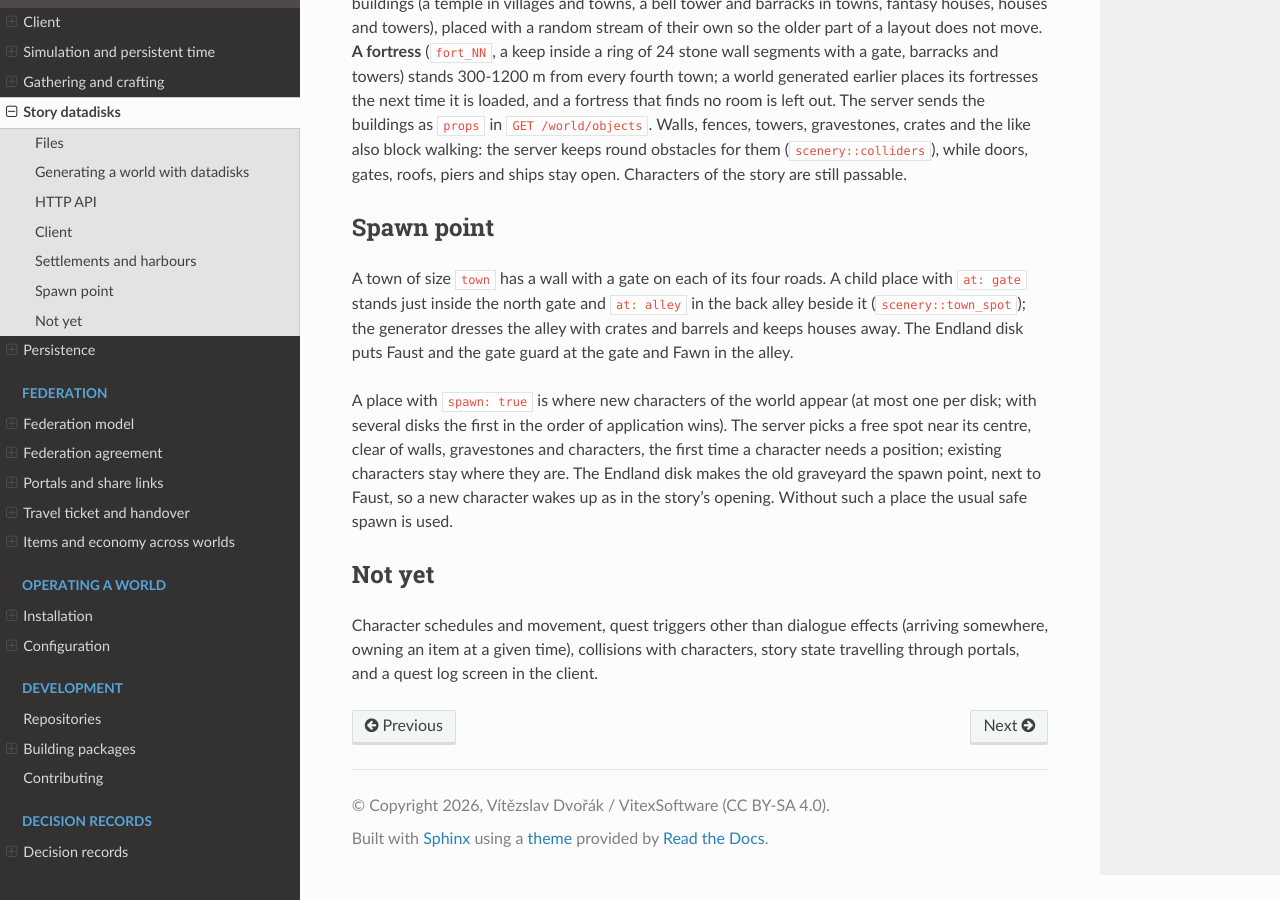
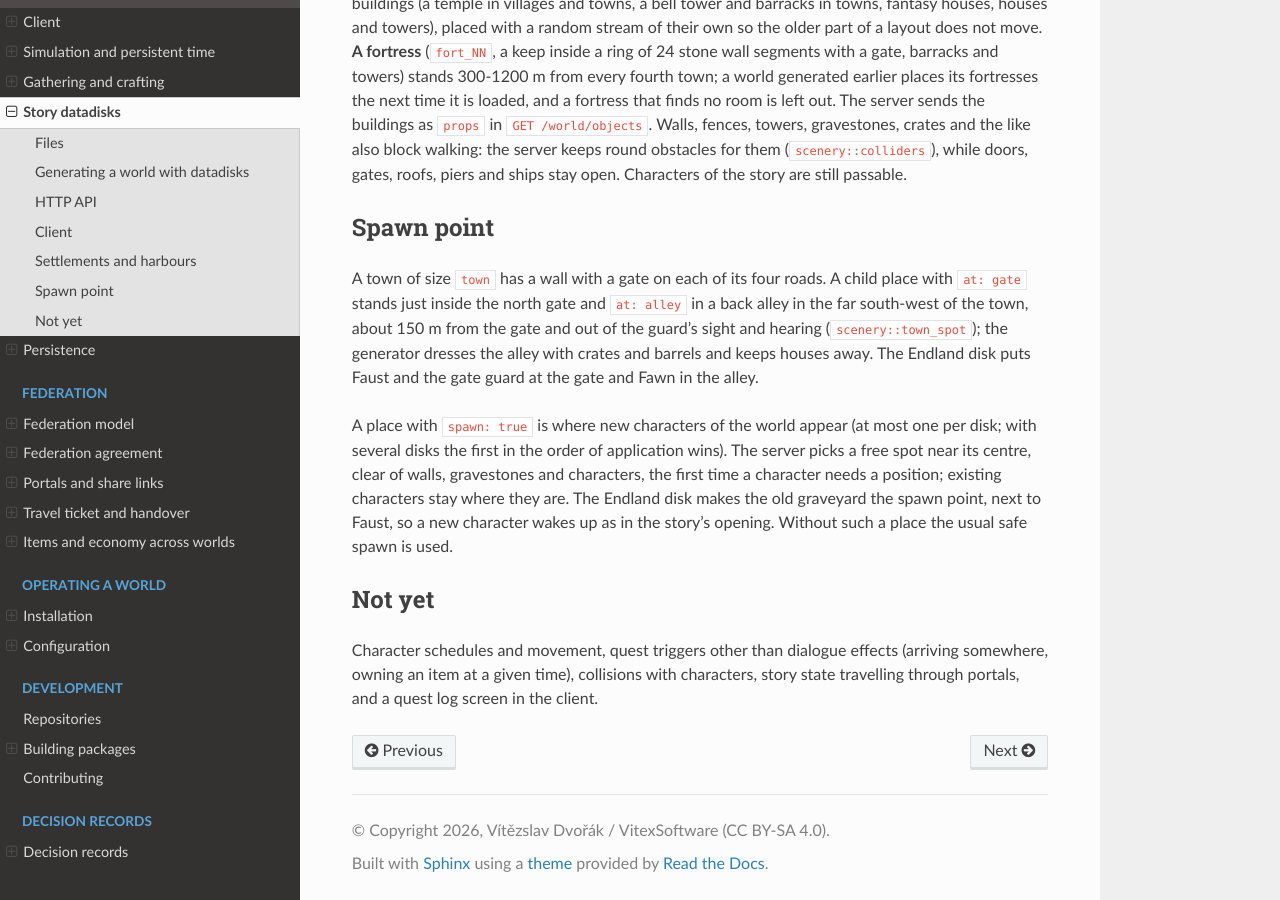
Before and after one commit to VitexSoftware/ishtaria-docs, a Sphinx documentation site: the page built from source/architecture/story.rst, in a window 1280 px wide and 900 px high, scrolled down 1944 px. Built offline with Sphinx 7.4.7 and the Read the Docs theme 3.1.0, drawn with Linux system fonts in a browser that asks for light colours.

Commit message:
docs(story): update alley location and description
Co-Authored-By: Claude Sonnet 5.5 <noreply@anthropic.com>

```diff
--- a/source/architecture/story.rst
+++ b/source/architecture/story.rst
@@ -106,7 +106,8 @@ Spawn point
 -----------
 
 A town of size ``town`` has a wall with a gate on each of its four roads. A child place with
-``at: gate`` stands just inside the north gate and ``at: alley`` in the back alley beside it
+``at: gate`` stands just inside the north gate and ``at: alley`` in a back alley in the far
+south-west of the town, about 150 m from the gate and out of the guard's sight and hearing
 (``scenery::town_spot``); the generator dresses the alley with crates and barrels and keeps houses
 away. The Endland disk puts Faust and the gate guard at the gate and Fawn in the alley.
 
```
